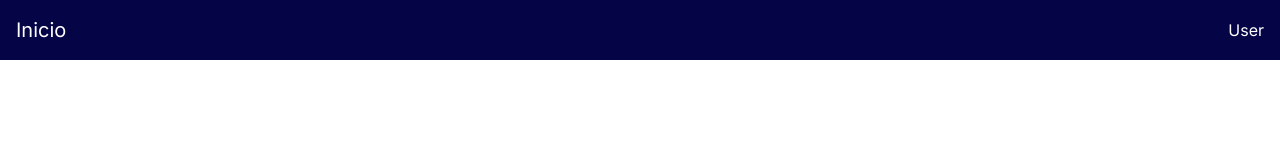
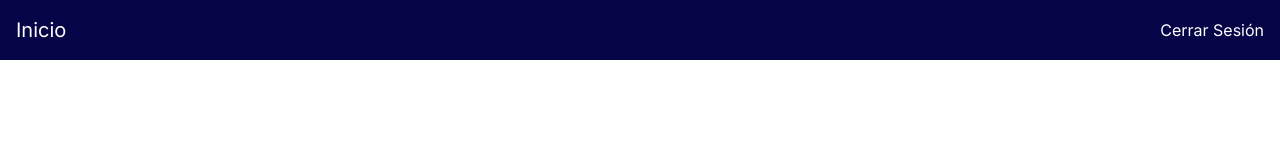
Before and after one commit to Okairi/quo-prueba-tecnica, a Next.js app: page /register in a window 1280 px wide. Shown: the top 160 px of the page. Built offline with nearby package versions, Linux system fonts and the light colour scheme.

Commit message:
Add text menu

```diff
--- a/src/app/components/NavBar.jsx
+++ b/src/app/components/NavBar.jsx
@@ -1,5 +1,4 @@
 import React from "react";
-
 import Link from "next/link";
 
 export const NavBar = () => {
@@ -8,9 +7,7 @@ export const NavBar = () => {
       <Link href={"/"} className="text-white text-[20px]">
         Inicio
       </Link>
-      <Link href={""} className="text-white">
-        User
-      </Link>
+      <a className="text-white cursor-pointer">Cerrar Sesión</a>
     </nav>
   );
 };
```
